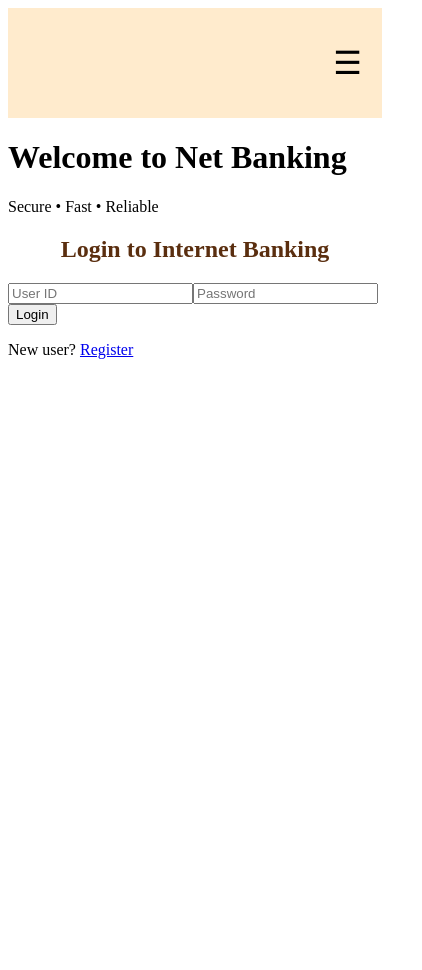
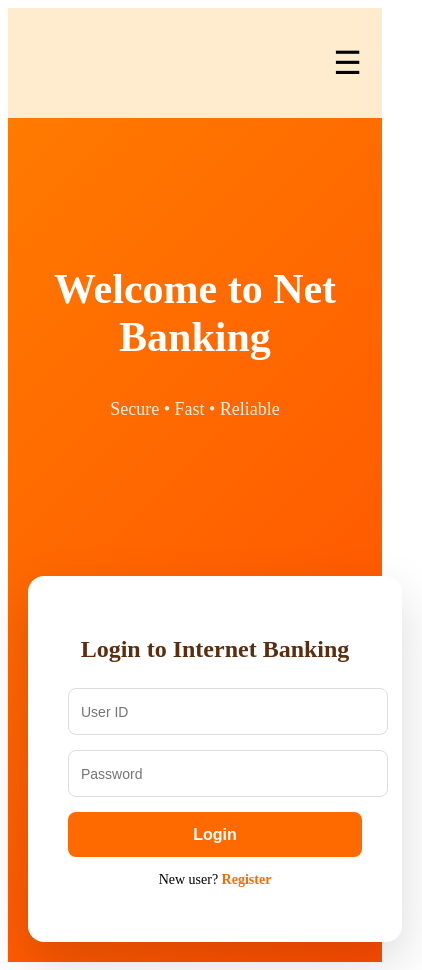
Before and after one commit to Yaganti-Spandana/farm, a React (Create React App) app: page /login in a window 390 px wide. Shown: the whole page, 422 px wide, since content can reach past the window. Before the commit the page ends 844 px from the top, so only its background shows below. Built offline with nearby package versions, Linux system fonts and the light colour scheme.

Commit message:
Update login.css

```diff
--- a/src/components/navbar/login.css
+++ b/src/components/navbar/login.css
@@ -1,46 +1,125 @@
-.login_form{
-    margin: 50px 350px;
-    padding: 50px 150px;
-    background-color:blanchedalmond;
-    border-radius: 30px;
-    box-shadow: 0 8px 24px brown;
-}
-.login_form input{
-    margin-top: 10px;
-    background-color: brown;
-    color: blanchedalmond;
-    border-radius: 5px;
-}
-.login_form input::placeholder{
-    color: blanchedalmond;
-}
-.login_form button{
-    margin: 10px 20px 10px 50px;
-    background-color: brown;
-    color: blanchedalmond;
-    border-radius: 5px;
-    cursor: pointer;
+/* ===== PAGE LAYOUT ===== */
+
+.auth-page {
+  min-height: 100vh;
+  display: flex;
+  background: linear-gradient(135deg, #ff7a00, #ff4d00);
 }
 
+/* ===== LEFT HERO ===== */
 
-/* Mobile devices */
+.auth-left {
+  flex: 1;
+  color: white;
+  display: flex;
+  flex-direction: column;
+  justify-content: center;
+  padding: 80px;
+}
+
+.auth-left h1 {
+  font-size: 42px;
+  font-weight: 700;
+}
+
+.auth-left p {
+  margin-top: 10px;
+  font-size: 18px;
+  opacity: 0.9;
+}
+
+/* ===== RIGHT PANEL ===== */
+
+.auth-right {
+  width: 420px;
+  background: transparent;
+  display: flex;
+  align-items: center;
+  justify-content: center;
+  padding: 40px;
+}
+
+/* ===== CARD ===== */
+
+.auth-card {
+  width: 100%;
+  background: white;
+  padding: 40px;
+  border-radius: 16px;
+  box-shadow: 0 20px 50px rgba(0, 0, 0, 0.15);
+}
+
+.auth-card h2 {
+  margin-bottom: 25px;
+  text-align: center;
+}
+
+/* ===== INPUTS ===== */
+
+.auth-card input {
+  width: 100%;
+  height: 45px;
+  margin-bottom: 15px;
+  padding: 0 12px;
+  border-radius: 8px;
+  border: 1px solid #ddd;
+  font-size: 14px;
+  transition: 0.2s;
+}
+
+.auth-card input:focus {
+  outline: none;
+  border-color: #ff6a00;
+  box-shadow: 0 0 0 2px rgba(255, 106, 0, 0.15);
+}
+
+/* ===== BUTTON ===== */
+
+.auth-card button {
+  width: 100%;
+  height: 45px;
+  background: #ff6a00;
+  color: white;
+  border: none;
+  border-radius: 8px;
+  font-size: 16px;
+  font-weight: 600;
+  cursor: pointer;
+  transition: 0.2s;
+}
+
+.auth-card button:hover {
+  background: #e55a00;
+}
+
+/* ===== SWITCH TEXT ===== */
+
+.switch-text {
+  text-align: center;
+  margin-top: 15px;
+  font-size: 14px;
+}
+
+.switch-text a {
+  color: #ff6a00;
+  font-weight: 600;
+  text-decoration: none;
+}
+
+/* ===== MOBILE ===== */
+
 @media (max-width: 768px) {
-
-  .login_form {
-    margin: 40px auto;
-    padding: 30px 20px;
-    width: 90%;
+  .auth-page {
+    flex-direction: column;
   }
 
-  .login_form input {
-    width: 100%;
-    height: 35px;
+  .auth-left {
+    padding: 40px 20px;
+    text-align: center;
   }
 
-  .login_form button {
-    margin: 15px auto;
-    display: block;
-    width: 120px;
-    height: 35px;
+  .auth-right {
+    width: 100%;
+    padding: 20px;
   }
 }
```
